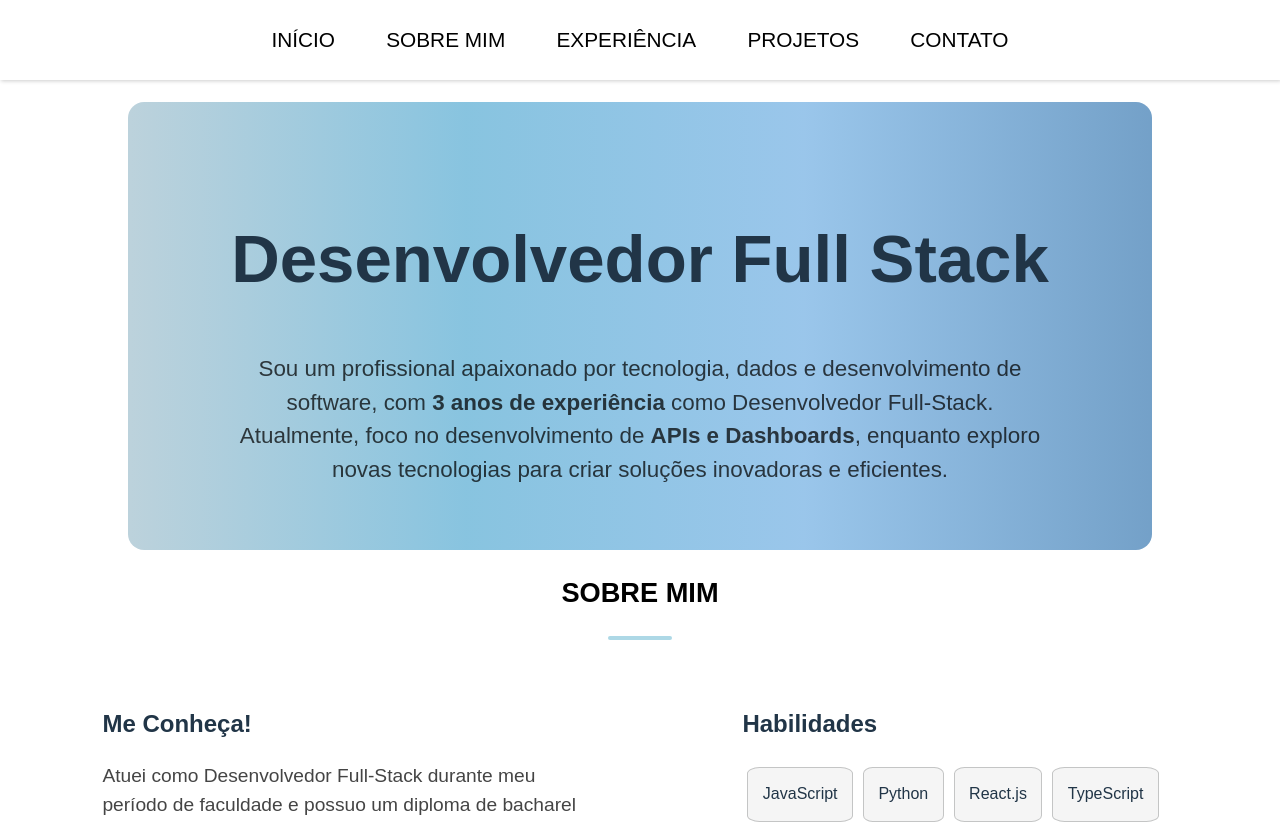
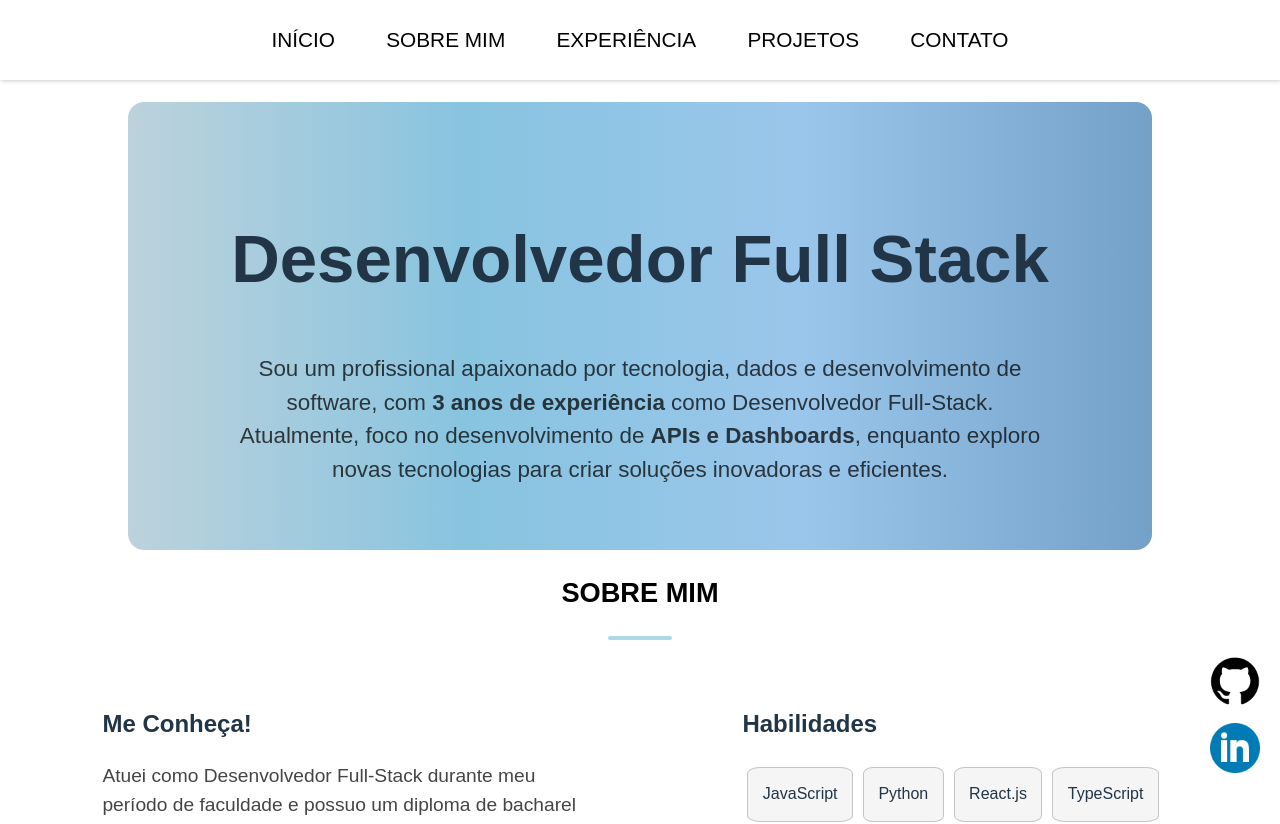
Before and after one commit to JhonnathanL/Portifolio, a React app: page / in a window 1280 px wide. Shown: the top 824 px of the page. Built offline with nearby package versions, Linux system fonts and the light colour scheme; the HTML template or start-up script is replaced by a standard one.

Commit message:
feat: add news functions and footer for icon links

```diff
--- a/src/App.tsx
+++ b/src/App.tsx
@@ -1,4 +1,5 @@
 import './App.css';
+import FooterIcons from './components/FooterIcons';
 import FooterInfo from './components/FooterInfo';
 import Menu from './components/Menu';
 import SectionAbout from './components/SectionAbout';
@@ -31,6 +32,7 @@ function App() {
         <Topic title={'Informações'} />
         <SectionContact />
       </div>
+      <FooterIcons/>
       <FooterInfo />
     </>
   );
--- /dev/null
+++ b/src/components/FooterIcons/FooterIcons.scss
@@ -0,0 +1,18 @@
+.footer-icons {
+    position: fixed;
+    bottom: 20px;
+    right: 20px;
+    display: flex;
+    flex-direction: column;
+    gap: 10px;
+}
+
+.icon {
+    width: 50px;
+    height: 50px;
+    transition: transform 0.2s ease-in-out;
+}
+
+.icon:hover {
+    transform: scale(1.1);
+}
--- /dev/null
+++ b/src/components/FooterIcons/index.tsx
@@ -0,0 +1,19 @@
+import React from 'react';
+import GitIcon from '../../assets/github.png';
+import LinkedinIcon from '../../assets/linkedin.png';
+import './FooterIcons.scss';
+
+const FooterIcons: React.FC = () => {
+    return (
+        <div className="footer-icons">
+            <a href="https://github.com/JhonnathanL" className="icon-link" target="_blank" rel="noopener noreferrer">
+                <img src={GitIcon} alt="GitHub" className="icon" />
+            </a>
+            <a href="https://www.linkedin.com/in/jhonnathan-sousa/" className="icon-link" target="_blank" rel="noopener noreferrer">
+                <img src={LinkedinIcon} alt="LinkedIn" className="icon" />
+            </a>
+        </div>
+    );
+};
+
+export default FooterIcons;
```
Also changed, not shown: src/assets/github.png (added), src/assets/linkedin.png (added).
